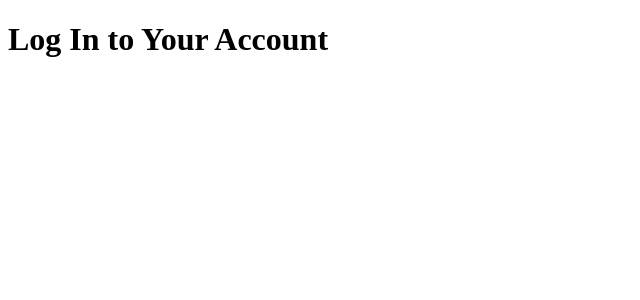
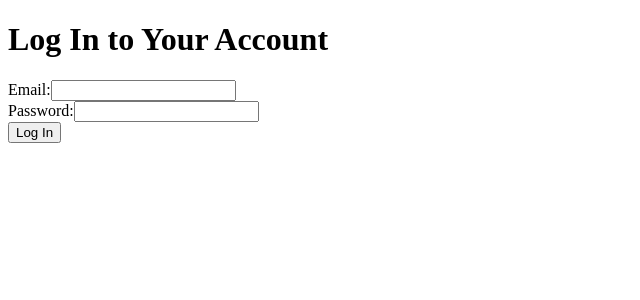
Before and after one commit to marco-vidali/soundscape, a React (Vite) app: page /auth/login in a window 1280 px wide. Shown: the top 300 px of the page, without its empty margins (0-640 px from the left). Built offline with nearby package versions, Linux system fonts and the light colour scheme.

Commit message:
Implement LoginForm component and integrate it into the Login page

```diff
--- /dev/null
+++ b/src/features/auth/LoginForm.tsx
@@ -0,0 +1,51 @@
+import { useForm, type FieldValues, type SubmitHandler } from "react-hook-form";
+
+const EMAIL_VALIDATION_REGEX = new RegExp(/^[\w-.]+@([\w-]+\.)+[\w-]{2,4}$/);
+
+const LoginForm = () => {
+    const {
+        handleSubmit,
+        register,
+        formState: { errors },
+    } = useForm();
+
+    const onSubmit: SubmitHandler<FieldValues> = (formData) => {
+        console.log(formData);
+    };
+
+    return (
+        <form onSubmit={handleSubmit(onSubmit)}>
+            <div>
+                <label>Email:</label>
+                <input
+                    type="email"
+                    {...register("email", {
+                        required: "Email is required...",
+                        pattern: {
+                            value: EMAIL_VALIDATION_REGEX,
+                            message: "Please enter a valid email address...",
+                        },
+                    })}
+                />
+
+                {errors.email && <p>{errors.email.message as string}</p>}
+            </div>
+
+            <div>
+                <label>Password:</label>
+                <input
+                    type="password"
+                    {...register("password", {
+                        required: "Password is required...",
+                    })}
+                />
+
+                {errors.password && <p>{errors.password.message as string}</p>}
+            </div>
+
+            <button type="submit">Log In</button>
+        </form>
+    );
+};
+
+export default LoginForm;
--- a/src/pages/Login.tsx
+++ b/src/pages/Login.tsx
@@ -1,7 +1,13 @@
+import LoginForm from "../features/auth/LoginForm";
 import LoginTitle from "../features/auth/LoginTitle";
 
 const Login = () => {
-    return <LoginTitle />;
+    return (
+        <>
+            <LoginTitle />
+            <LoginForm />
+        </>
+    );
 };
 
 export default Login;
```
